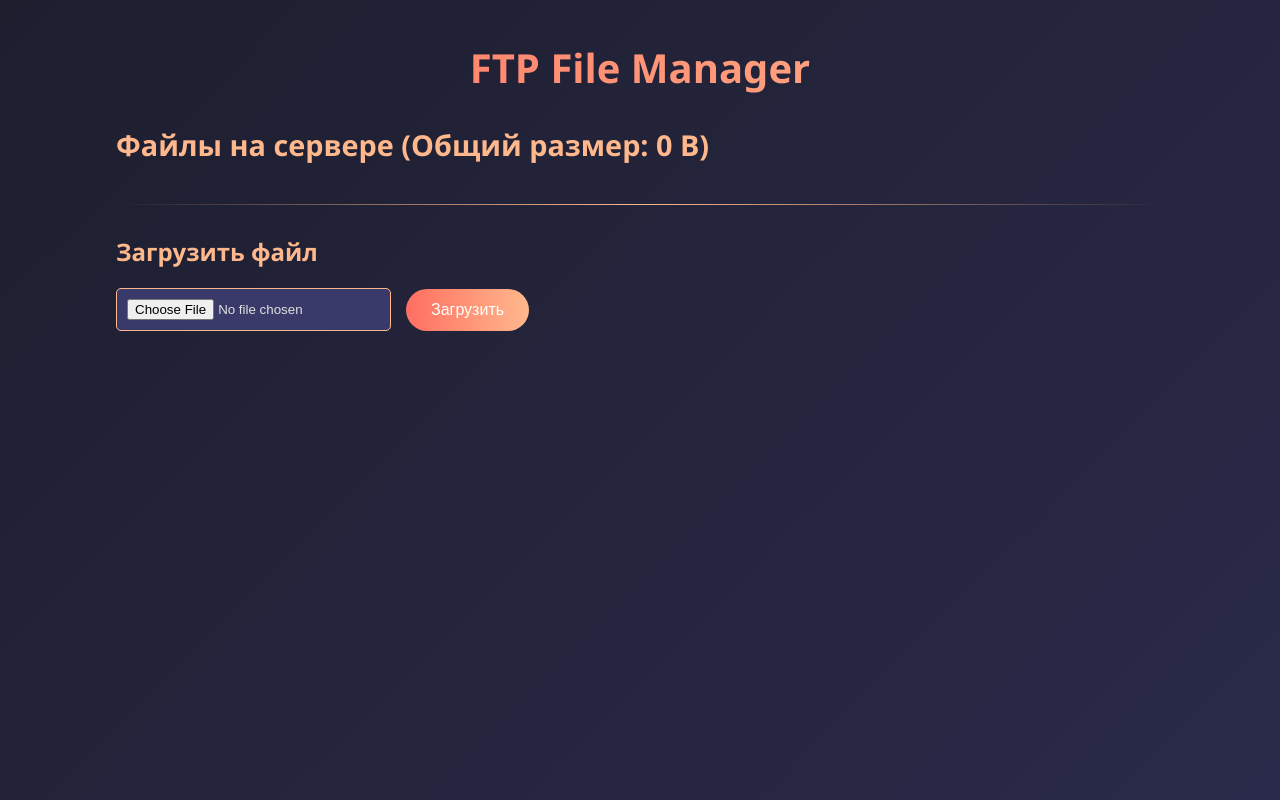
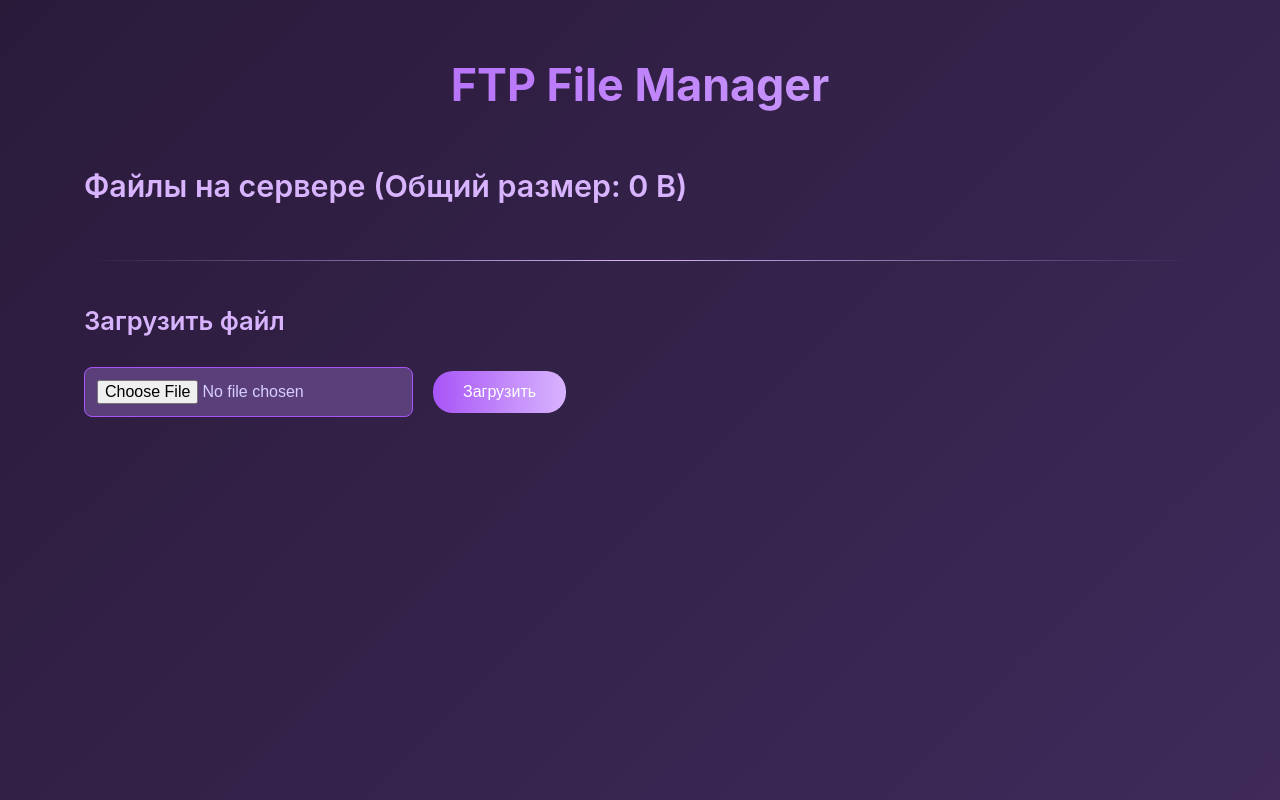
Before and after one commit to supersperma228/SA1DEN, a Flask app: page / in a window 1280 px wide. Run offline with Flask 3, Linux system fonts and the light colour scheme.

Commit message:
Update index.html

```diff
--- a/templates/index.html
+++ b/templates/index.html
@@ -12,165 +12,177 @@
         }
 
         body {
-            font-family: 'Segoe UI', Arial, sans-serif;
-            background: linear-gradient(135deg, #1e1e2f 0%, #2a2a4a 100%);
-            color: #e0e0e0;
+            font-family: 'Inter', 'Segoe UI', Arial, sans-serif;
+            background: linear-gradient(135deg, #2a1a3a 0%, #3f2a5a 100%);
+            color: #d8cfff;
             min-height: 100vh;
             overflow-x: hidden;
+            line-height: 1.6;
         }
 
         .container {
-            width: 85%;
-            max-width: 1200px;
+            width: 90%;
+            max-width: 1280px;
             margin: 0 auto;
-            padding: 40px 20px;
+            padding: 50px 20px;
             animation: fadeIn 1s ease-in-out;
         }
 
         h1 {
             text-align: center;
-            font-size: 2.5em;
-            background: linear-gradient(90deg, #ff6f61, #ffb88c);
+            font-size: 2.8em;
+            font-weight: 700;
+            background: linear-gradient(90deg, #a855f7, #d8b4fe);
             -webkit-background-clip: text;
             -webkit-text-fill-color: transparent;
-            margin-bottom: 30px;
+            margin-bottom: 40px;
             animation: slideIn 0.8s ease-out;
         }
 
         h2 {
-            font-size: 1.8em;
-            margin: 20px 0;
-            color: #ffb88c;
+            font-size: 1.9em;
+            font-weight: 600;
+            margin: 30px 0 20px;
+            color: #d8b4fe;
         }
 
         .file-list {
-            margin-bottom: 40px;
+            margin-bottom: 50px;
         }
 
         .file-item {
-            background: linear-gradient(145deg, #2a2a4a, #3a3a6a);
+            background: linear-gradient(145deg, #3f2a5a, #5a3f7a);
             margin: 15px 0;
             padding: 20px;
-            border-radius: 10px;
+            border-radius: 12px;
             display: flex;
             justify-content: space-between;
             align-items: center;
-            box-shadow: 0 4px 15px rgba(0, 0, 0, 0.3);
+            box-shadow: 0 6px 20px rgba(0, 0, 0, 0.4);
+            border: 1px solid rgba(168, 85, 247, 0.2);
             transition: transform 0.3s ease, box-shadow 0.3s ease;
-            animation: slideUp 0.5s ease-out forwards;
+            animation: slideUp 0.6s ease-out forwards;
         }
 
         .file-item:hover {
             transform: translateY(-5px);
-            box-shadow: 0 8px 20px rgba(0, 0, 0, 0.5);
+            box-shadow: 0 10px 25px rgba(0, 0, 0, 0.5);
         }
 
         .file-item .file-name {
-            font-weight: 600;
-            font-size: 1.2em;
-            color: #e0e0e0;
+            font-weight: 500;
+            font-size: 1.3em;
+            color: #e8e0ff;
         }
 
         .file-item .size {
-            font-size: 0.9em;
-            color: #aaa;
-            margin-left: 10px;
+            font-size: 0.95em;
+            color: #b0a8d0;
+            margin-left: 12px;
         }
 
         .file-item a {
             color: #fff;
             text-decoration: none;
             padding: 10px 20px;
-            margin-left: 10px;
-            border-radius: 25px;
-            font-size: 0.9em;
+            margin-left: 12px;
+            border-radius: 20px;
+            font-size: 0.95em;
+            font-weight: 500;
             transition: all 0.3s ease;
         }
 
         .file-item a.preview {
-            background: linear-gradient(90deg, #ff6f61, #ffb88c);
+            background: linear-gradient(90deg, #a855f7, #d8b4fe);
         }
 
         .file-item a.download {
-            background: linear-gradient(90deg, #4facfe, #00f2fe);
+            background: linear-gradient(90deg, #7c3aed, #c084fc);
         }
 
         .file-item a.delete {
-            background: linear-gradient(90deg, #ff4757, #ff6b81);
+            background: linear-gradient(90deg, #ec4899, #f9a8d4);
         }
 
         .file-item a:hover {
-            transform: scale(1.05);
-            filter: brightness(1.2);
+            transform: scale(1.1);
+            filter: brightness(1.15);
+            box-shadow: 0 0 10px rgba(168, 85, 247, 0.5);
         }
 
         hr {
             border: none;
             height: 1px;
-            background: linear-gradient(90deg, transparent, #ffb88c, transparent);
-            margin: 30px 0;
+            background: linear-gradient(90deg, transparent, #d8b4fe, transparent);
+            margin: 40px 0;
         }
 
         h3 {
-            font-size: 1.5em;
-            color: #ffb88c;
-            margin-bottom: 20px;
+            font-size: 1.6em;
+            font-weight: 600;
+            color: #d8b4fe;
+            margin-bottom: 25px;
         }
 
         form {
             display: flex;
             align-items: center;
-            gap: 15px;
+            gap: 20px;
         }
 
         input[type="file"] {
-            padding: 10px;
-            background-color: #3a3a6a;
-            border: 1px solid #ffb88c;
-            border-radius: 5px;
-            color: #e0e0e0;
-            transition: border-color 0.3s ease;
+            padding: 12px;
+            background-color: #5a3f7a;
+            border: 1px solid #a855f7;
+            border-radius: 8px;
+            color: #d8cfff;
+            font-size: 1em;
+            transition: border-color 0.3s ease, background-color 0.3s ease;
         }
 
         input[type="file"]:hover {
-            border-color: #ff6f61;
+            border-color: #d8b4fe;
+            background-color: #6b4e8a;
         }
 
         button {
-            padding: 12px 25px;
-            background: linear-gradient(90deg, #ff6f61, #ffb88c);
+            padding: 12px 30px;
+            background: linear-gradient(90deg, #a855f7, #d8b4fe);
             border: none;
-            border-radius: 25px;
+            border-radius: 20px;
             color: #fff;
             font-size: 1em;
+            font-weight: 500;
             cursor: pointer;
             transition: all 0.3s ease;
         }
 
         button:hover {
-            transform: scale(1.05);
-            filter: brightness(1.2);
+            transform: scale(1.1);
+            filter: brightness(1.15);
+            box-shadow: 0 0 10px rgba(168, 85, 247, 0.5);
         }
 
         .flash-messages {
-            margin-bottom: 20px;
+            margin-bottom: 25px;
         }
 
         .flash-messages li {
-            padding: 10px;
-            border-radius: 5px;
-            margin-bottom: 10px;
+            padding: 12px;
+            border-radius: 8px;
+            margin-bottom: 12px;
             list-style: none;
             font-size: 1em;
             text-align: center;
+            font-weight: 500;
         }
 
         .flash-messages li.error {
-            background: linear-gradient(90deg, #ff4757, #ff6b81);
+            background: linear-gradient(90deg, #ec4899, #f9a8d4);
         }
 
         .flash-messages li.success {
-            background: linear-gradient(90deg, #4facfe, #00f2fe);
+            background: linear-gradient(90deg, #7c3aed, #c084fc);
         }
 
         @keyframes fadeIn {
@@ -179,13 +191,31 @@
         }
 
         @keyframes slideIn {
-            from { transform: translateY(-20px); opacity: 0; }
+            from { transform: translateY(-30px); opacity: 0; }
             to { transform: translateY(0); opacity: 1; }
         }
 
         @keyframes slideUp {
-            from { transform: translateY(20px); opacity: 0; }
+            from { transform: translateY(30px); opacity: 0; }
             to { transform: translateY(0); opacity: 1; }
+        }
+
+        @media (max-width: 768px) {
+            .file-item {
+                flex-direction: column;
+                align-items: flex-start;
+                gap: 15px;
+            }
+
+            .file-item a {
+                margin-left: 0;
+                margin-top: 10px;
+            }
+
+            form {
+                flex-direction: column;
+                align-items: stretch;
+            }
         }
     </style>
 </head>
```
